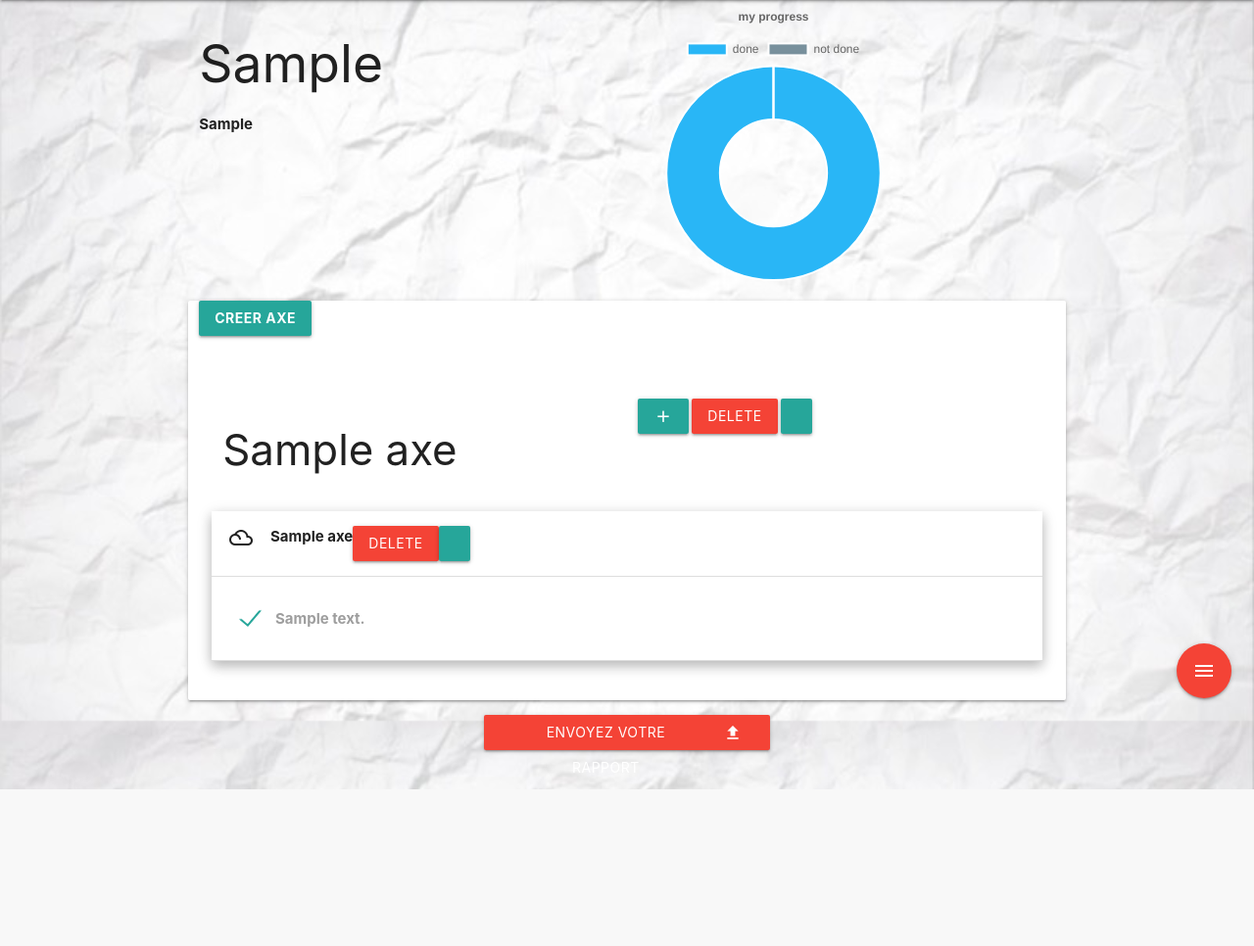
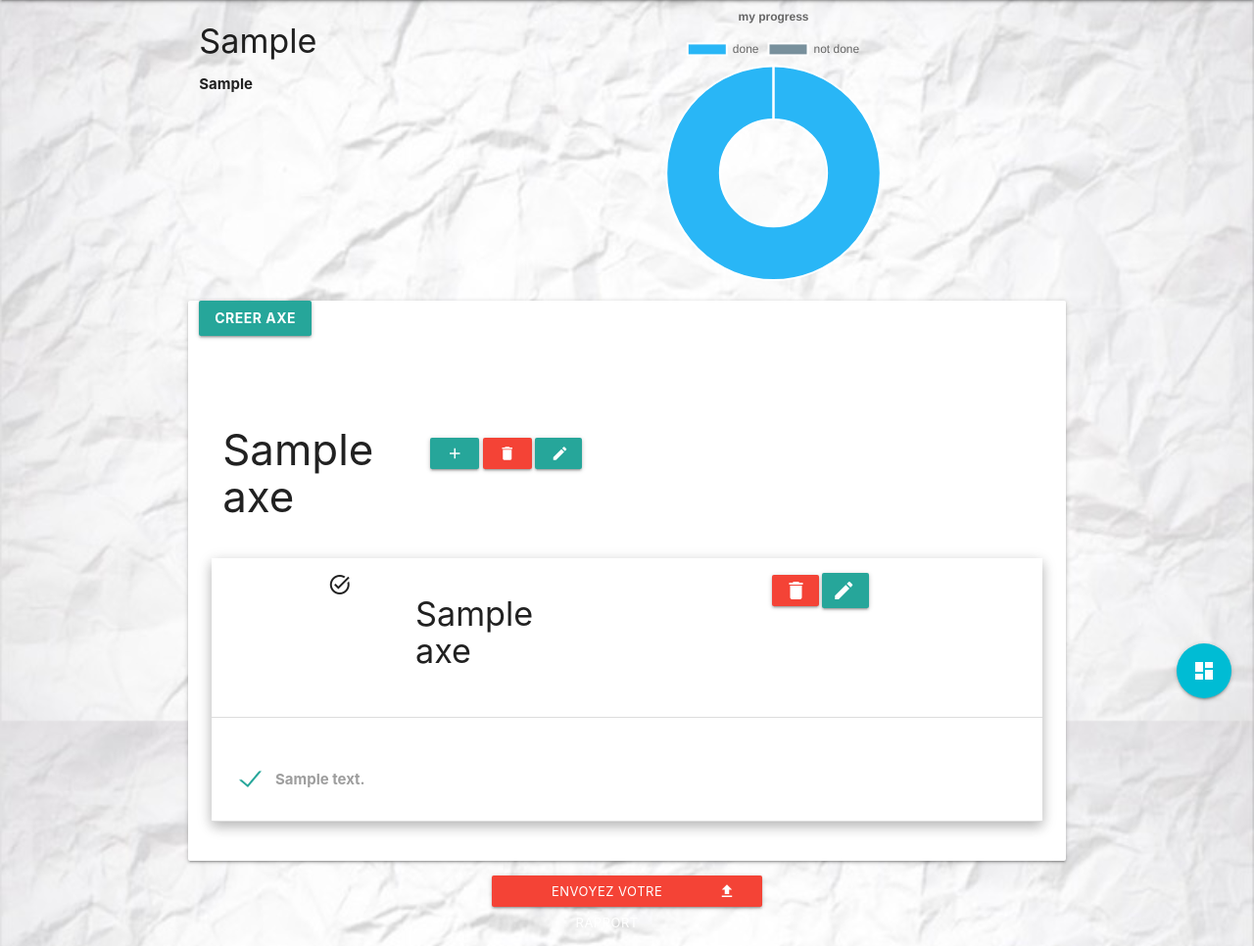
Before and after one commit to Salah-boutayeb/internship-project, a Django app: page /stagiaire/mon_stage/ in a window 1280 px wide. Shown: the part 64-1030 px from the top of the page at 98% size. Before the commit the page ends 870 px from the top, so only its background shows below. Run offline with Django 3.2, Linux system fonts and the light colour scheme; a user stored in the database is signed in; tables that the repository leaves empty hold one stand-in row (values such as "Sample post"); grey boxes marked "Sample" are stand-in pictures; data that the repository does not hold is empty; some libraries are stand-ins or nearby versions.

Commit message:
M2M application du suivi  des stages  v1.1.1

```diff
--- a/accounts/forms.py
+++ b/accounts/forms.py
@@ -31,8 +31,11 @@
         user.save()
         stagiaire = Stagiaire.objects.create(user=user)
         stagiaire.specialite=spec
+
         stagiaire.phone_number=self.cleaned_data.get('phone_number')
         stagiaire.save()
+        Document.objects.create(stagiaire=stagiaire)
+
         return user
 
 class FormateurSignUpForm(UserCreationForm):
--- a/accounts/views.py
+++ b/accounts/views.py
@@ -56,9 +56,7 @@
 		user=User.objects.get(username=name)
 		if user.is_stagiaire:
 			profile=ProfileStagiaire.objects.get(user_id=user.id)
-
 			axe_taches={}
-
 			if  profile.user.user.stagiaire.is_active:
 				stage = Stage.objects.get(stagiaire_id=user.id)
 				axes=Axe.objects.filter(cahierCharge_id=stage.id)
@@ -69,11 +67,11 @@
 						for tache in taches:
 							axe_taches[axe].append(tache)
 				return render(request,'profile.html',context={"profile":profile,"stage":stage ,"axes":axe_taches})
-			return render(request,'profile.html',context={"profile":profile})
 		else:
 			profile=ProfileFormateur.objects.get(user_id=user.id)
 			stages = Stage.objects.filter(formateur_id=user.id)
 			return render(request,'profile.html',context={"profile":profile,"stages":stages})
+		return render(request,'profile.html',context={"profile":profile})
 	else :
 		return redirect('/accounts/login')
 
--- /dev/null
+++ b/formateurs/static/javascript/script.js
@@ -0,0 +1,6 @@
+let stagiaire = document.getElementById('attestation')
+
+function getStagiaire(params) {
+  console.log(params);
+  stagiaire.value=params
+}
--- a/formateurs/templates/demande.html
+++ b/formateurs/templates/demande.html
@@ -15,7 +15,7 @@
     <div class="center-align">
       <div class="card blue-grey darken-3  ">
         <div class="card-content white-text">
-          <span class="card-title">Les Demandes Stages</span>
+          <span class="card-title">Les Demandes Du Stages</span>
           {% if demandes %}
           <table>
             <thead>
@@ -52,7 +52,7 @@
           </table>
           {% else %}
           <div>
-            <h3 class="center-align white-text ">aucune demande trouvée pour l'instant !!! :(</h3>
+            <h3 class="center-align white-text ">aucune demande trouvée pour l'instant </h3>
           </div>
           {% endif %}
         </div>
--- a/formateurs/urls.py
+++ b/formateurs/urls.py
@@ -13,7 +13,8 @@
     path('delete_stage/<int:id>',delete_stage),
     path('delete_stagiaire/',delete_stagiaire),
     path('mes_stages/',mes_stages),
-    path('test/',render_pdf_view),
+    path('stagiaire_progress/<int:id>',stagiaireprogress),
+    path('attestation_stagiaire/',send_attestation),
 
 
 
--- a/stages/models.py
+++ b/stages/models.py
@@ -37,6 +37,8 @@
     stagiaire= models.OneToOneField(Stagiaire,on_delete=models.CASCADE ,primary_key = True)
     cv= models.FileField( blank=True,upload_to='cvs')
     rapport = models.FileField( blank=True,upload_to='rapports')
+
+    attestation = models.FileField( blank=True,upload_to='attestation')
     def __str__(self):
         return self.stagiaire.user.username + ": documents "
 
--- a/stages/templates/stages/stage_details.html
+++ b/stages/templates/stages/stage_details.html
@@ -52,7 +52,7 @@
             </div>
             <div class="row">
                 <b>formateur:</b> <a href="/accounts/profile/{{stage.formateur.user.username}}">@{{stage.formateur}}</a>
-                <h5 class=""><i  class="material-icons red-text">report_problem</i>{% if stage.occupe %}ce stage n'est plus valable {% endif %}</h5>
+                <h5 class="">{% if stage.occupe %}<i  class="material-icons red-text">report_problem</i>ce stage n'est plus valable {% endif %}</h5>
                 <h5>déscription:</h5>
                 <p>{{stage.description_du_stage}}</p>
             </div>
@@ -76,7 +76,7 @@
                   {% endif %}
                 {% else %}
 
-                <form style="height: 80px;" action="stage/demande/" method="POST">
+                <form style="height: 80px;" action="/stage/demande/" method="POST">
                   {% csrf_token %}
                   <div class="center-align">
                     <button type="submit" value="{{stage.id}}"  name="id" class="btn">demande</button>
--- a/stagiaire/templates/mon_stage.html
+++ b/stagiaire/templates/mon_stage.html
@@ -4,10 +4,10 @@
 {% block scripts %}
     <link rel="stylesheet" href="{% static 'style.css' %}">
     <script src="https://cdnjs.cloudflare.com/ajax/libs/Chart.js/2.9.4/Chart.js"></script>
-    <script src="{% static 'javascript.js' %}" defer></script>
+    <script src="{% static 'javascripts.js' %}" defer></script>
 {% endblock %}
 {% block content%}
-<div class="container">
+<div class="container" >
       <!-- Modal Trigger -->
     <!-- Modal Structure -->
     <div id="modal2" class="modal">
@@ -48,7 +48,7 @@
   </div>
     <div class="row">
         <div class="col s12  l4">
-            <h2>{{ stage.sujet }}</h2>
+            <h4>{{ stage.sujet }}</h4>
             <p>{{cahiercharge}}</p>
 
         </div>
@@ -59,7 +59,7 @@
     <div class="row">
         <div class="card">
             <div class="row">
-                <div class="col center-align">
+                <div class="col ">
                     <a class="waves-effect waves-light btn modal-trigger" href="#modal1">creer axe</a>
                 </div>
             </div>
@@ -85,15 +85,15 @@
                 </div>
                 <div  id="axe{{key.id}}">
                     <div class="row">
-                        <div class="col l6 s8">
+                        <div class="col l3 s4">
                              <h3>{{ key }}</h3>
                         </div>
 
-                        <div class="col l6 s4">
-                        <button type="" data-target="modal2"  class="btn  waves-effect waves-light modal-trigger" value="{{key}}" onclick="getAxe(this.value)"><i class="material-icons">add</i></button>
-                        <button class="btn red"  onclick="delete_axe(this.value)" value="{{key.id}}">Delete</button>
-                        <button data-target="axe_modal{{key.id}}" class="btn  waves-effect waves-light modal-trigger"></button>
-                    </div>
+                        <div class="col l9 s8" style="margin-top: 40px !important;">
+                        <button type="" data-target="modal2"  class="btn  btn-small waves-effect waves-light modal-trigger" value="{{key}}" onclick="getAxe(this.value)"><i class="material-icons">add</i></button>
+                        <button class="btn red btn-small"  onclick="delete_axe(this.value)" value="{{key.id}}"><i class="material-icons">delete</i></button>
+                        <button data-target="axe_modal{{key.id}}" class="btn  btn-small waves-effect waves-light modal-trigger" style="width: 48px;"><i class="material-icons" >edite</i></button>
+                        </div>
                     </div>
 
                     {% endif %}
@@ -112,20 +112,28 @@
                                         <label for="tache">tache</label>
                                         </div>
                                     </div>
-                                    <button class="btn" onclick="update_tache(this.value)" value="{{tache.id}}" >update<i class="material-icons">send</i></button>
+                                    <button class="btn  btn-small" onclick="update_tache(this.value)" value="{{tache.id}}" >update<i class="material-icons">send</i></button>
                                 </form>
                             </div>
                           </div>
                         <!-- ************************************* -->
                         <li class="active" id="list{{tache.id}}">
-                        <div class="collapsible-header">
-                            <i class="material-icons">filter_drama</i>{{key}}
-                            <div>
+                        <div class="collapsible-header row">
+                            <div class="row">
+                                    <div class="col s2 l4 valign-wrapper left-align">
+                                        <i class="material-icons">task_alt</i>
+                                    </div>
+                                    <div class="col s5 l4 ">
 
-                                    <button class="btn red" id="delete{{tache.id}}" onclick="delete_tache(this.value)" value="{{tache.id}}">Delete</button>
-
-                            </div>
-                                <button data-target="tache{{tache.id}}" class="btn modal-trigger"></button>
+                                         <h4>{{key}}</h4>
+                                    </div>
+                                </div>
+                                <div class="col s5 l4 m4">
+                                    <div>
+                                        <button class=" btn-small red"style="width: 48px;" onclick="delete_tache(this.value)" value="{{tache.id}}"><i style="margin-left: -6px;" class="material-icons">delete</i></button>
+                                        <button data-target="tache{{tache.id}}" style="width: 48px;" class="btn v modal-trigger"> <i style="margin-left: -6px;" class="material-icons">edite</i></button>
+                                    </div>
+                                </div>
                             </div>
                         <div class="collapsible-body">
                             <span>
@@ -153,7 +161,7 @@
     <div class="modal-content">
 
       <h4>Veuillez saisir voter Rapport </h4>
-      <form style="height: 80px;" action="/rapport/" method="POST" enctype="multipart/form-data">
+      <form style="height: 80px;" action="/stagiaire/rapport/" method="POST" enctype="multipart/form-data">
         {% csrf_token %}
         <div class="file-field input-field">
           <div class="btn">
@@ -165,7 +173,7 @@
           </div>
         </div>
         <div class="card-footer center-align">
-          <button type="submit"  class="btn">Envoyer Votre Rapport</button>
+          <button type="submit"  class="btn  btn-small">Envoyez Votre Rapport</button>
         </div>
       </form>
 
@@ -174,7 +182,7 @@
     <!-- Modal Structure to send rapport  -->
         <div class="center-align">
 
-            <button class="btn row red large modal-trigger" data-target="uploadr" id="upload">
+            <button class="btn row red  btn-small large modal-trigger" data-target="uploadr" id="upload">
                 <div class="col l10">envoyez votre rapport</div>
                 <div class="col l2"><i  class="material-icons " >upload</i> </div>
             </button>
--- a/stagiaire/urls.py
+++ b/stagiaire/urls.py
@@ -7,7 +7,7 @@
     path('create_axes/',create_axes),
     path('create_tache/',create_tache),
     path('mon_stage/',my_stage),
-    path('my_progress',getprogress),
+    path('my_progress/',getprogress),
     path('my_progress/<int:id>',validate_tache),
     path('update_tache/<int:id>',update_tache),
     path('delete_tache/<int:id>',delete_tache),
--- a/stagiaire/views.py
+++ b/stagiaire/views.py
@@ -21,7 +21,7 @@
     else:
         return redirect('/accounts/login')
 
-""" def create_tache(request):
+def create_tache(request):
     if request.POST and request.user.is_stagiaire and request.user.stagiaire.is_active:
         obj=request.POST
         stage = Stage.objects.get(stagiaire_id=request.user.id)
@@ -31,19 +31,8 @@
             if tache != 'csrfmiddlewaretoken' and tache != 'axe' and obj[tache] != '':
                 Tache.objects.create(descrptionTache=obj[tache],axe_id=axe.id)
 
-        return redirect('/stagiaire/mon_stage/') """
-def create_tache(request):
-    if request.POST and request.user.is_stagiaire and request.user.stagiaire.is_active:
-        obj=request.POST
-        stage = Stage.objects.get(stagiaire_id=request.user.id)
-        axes=Axe.objects.filter(cahierCharge_id=stage.id)
-        for axe in axes:
-            if axe.title==obj['axe']:
-                for tache in obj:
-                    if tache != 'csrfmiddlewaretoken' and tache != 'axe' and obj[tache] != '':
-                        Tache.objects.create(descrptionTache=obj[tache],axe_id=axe.id)
+        return redirect('/stagiaire/mon_stage/')
 
-        return redirect('/stagiaire/mon_stage/')
 def create_axes(request):
     if request.POST and request.user.is_stagiaire and request.user.stagiaire.is_active:
         obj=request.POST
@@ -57,11 +46,13 @@
                     print('eeeeeeee')
                     Axe.objects.create(title=obj[key],cahierCharge_id=stage.id)
         return redirect('/stagiaire/mon_stage/')
+    return redirect('/')
 
 def getprogress(request):
-    if request.user.is_authenticated and request.user.is_stagiaire and request.is_ajax():
-        done=0
-        not_done=100
+    done=0
+    not_done=100
+    if request.user.is_authenticated  and request.is_ajax():
+
         totale=0
         stage = Stage.objects.get(stagiaire_id=request.user.id)
         axes=stage.cahiercharge.axe_set.all()
@@ -80,8 +71,9 @@
             stagiaire = Stagiaire.objects.get(user_id=request.user.id)
             stagiaire.score=done
             stagiaire.save()
-        return JsonResponse({'data':{'progress':[{'done':done},{'not done':not_done}],
-        'done':done}})
+        return JsonResponse({'data':{'progress':[{'done':done},{'not done':not_done}],'done':done}})
+    else:
+        return JsonResponse({'data':{'progress':[{'done':done},{'not done':not_done}]}})
 
 def validate_tache(request,id):
     if request.POST and request.is_ajax() and request.user.is_stagiaire and request.user.stagiaire.is_active:
--- a/templates/base.html
+++ b/templates/base.html
@@ -19,7 +19,7 @@
         <title>{% block title%}{% endblock %}</title>
         <link rel="shortcut icon" href="{% static 'favicon.ico' %}" type="image/x-icon">
 </head>
-<body style="background-image: url({% static 'bg.jpeg' %});">
+<body style="background-image: url({% static 'bg.jpeg' %});" {% if profile %} onload="getProgress({{profile.user.user.id}})" {% endif %} >
 
   <nav class="nav">
 
@@ -70,7 +70,7 @@
     {% if user.is_formateur and user.is_authenticated %}
     <li class="center-align"><img class="profile-img center-align circle responsive-img z-depth-4" src="{{user.formateur.profileformateur.avatar.url}}" style="width:80px; height:80px; margin-top:17px " alt=""></li>
 
-    <li class="center-align"><b>Welcome {{user}}</b></li>
+    <li class="center-align"><h5>Welcome @{{user}}</h5></li>
         <li class="li"><a href="/">home<i class="material-icons red-text  " style="font-size:25px">home</i></a></li>
 
     <li class="li"><a href="/accounts/profile/{{user.username}}">mon profile<i class="material-icons red-text  " style="font-size:25px">account_circle</i></a></li>
@@ -79,13 +79,13 @@
     <li class="li"><a href="/formateur/stagiaires"> mes stagiaires<i class="material-icons red-text  " style="font-size:25px">3p</i></a></li>
     <li class="li"><a href="/formateur/demandes">Demandes<i class="material-icons red-text  " style="font-size:25px">message</i></a></li>
     {% elif user.is_stagiaire and user.is_authenticated%}
-    <li class="center-align"><img class="profile-img" src="{{user.stagiaire.profilestagiaire.avatar.url}}" style="width:80px; height:80px; margin-top:17px " alt=""></li>
+    <li class="center-align"><img class="profile-img center-align circle responsive-img z-depth-4" src="{{user.stagiaire.profilestagiaire.avatar.url}}" style="width:80px; height:80px; margin-top:17px " alt=""></li>
 
     <li class="center-align">welcome {{user}}</li>
         <li class="li"><a href="/">home<i class="material-icons red-text  " style="font-size:25px">home</i></a></li>
 
     <li class="li"><a href="/accounts/profile/{{user.username}}">mon profile<i class="material-icons red-text  " style="font-size:25px">account_circle</i></a></li>
-    <li class="li"><a href="/stagiaires/mon_stage"> mon stage <i class="material-icons red-text  " style="font-size:25px">work_outline</i></a></li>
+    <li class="li"><a href="/stagiaire/mon_stage"> mon stage <i class="material-icons red-text  " style="font-size:25px">work_outline</i></a></li>
     {% endif %}
 
     {% if user.is_authenticated %}
@@ -112,17 +112,20 @@
 
 
     {% if user.is_formateur %}
- <div class="fixed-action-btn">
-  <button  class="btn-floating btn-large red">
-    <i class="material-icons large ">menu</i>
-  </button>
-  <ul>
-    <li><a class="btn-floating red"><i class="material-icons">insert_chart</i></a></li>
-    <li><a class="btn-floating yellow darken-1"><i class="material-icons">format_quote</i></a></li>
-    <li><a class="btn-floating green"><i class="material-icons">publish</i></a></li>
-    <li><a class="btn-floating blue"><i class="material-icons">attach_file</i></a></li>
-  </ul>
-</div>
+    <div class="fixed-action-btn">
+      <a class="btn-floating  red btn tooltipped btn-large cyan pulse" data-position="left" data-tooltip="menu">
+        <i class="large material-icons">dashboard</i>
+      </a>
+      <ul>
+        <li><a href="/formateur/create_stage" class="btn-floating red btn tooltipped" data-position="left" data-tooltip="créer stage"><i class="large material-icons">mode_edit</i></a></li>
+        <li><a href="/formateur/demandes" class="btn-floating yellow darken-1 btn tooltipped" data-position="left" data-tooltip="les demandes"><i class="large material-icons">mark_as_unread</i></a></li>
+        <li><a href="/formateur/stagiaires" class="btn-floating green btn tooltipped" data-position="left" data-tooltip="les stagiaires"><i class="material-icons">group</i></a></li>
+        <li><a href="/accounts/profile/{{user.username}}" class="btn-floating blue btn tooltipped" data-position="left" data-tooltip="mon profile"><i class="material-icons">account_circle</i></a></li>
+        <li><a href="/"class="btn-floating blue btn tooltipped" data-position="left" data-tooltip="acceuille"><i class="material-icons">home</i></a></li>
+      </ul>
+    </div>
+
+
    {% endif %}
 
 
```
Also changed, not shown: accounts/static/scripts.js (renamed from accounts/static/javaS.js, +5 -6 lines), accounts/templates/profile.html (+17 -16 lines), formateurs/templates/stagiaires.html (+34 -16 lines), formateurs/views.py (+44 -15 lines), stageApp/settings.py (+23 -5 lines), formateurs/static/javascript/scripts.js (deleted), stages/migrations/0002_document_attestation.py (added), stagiaire/static/javascripts.js (renamed from stagiaire/static/javascript.js).
